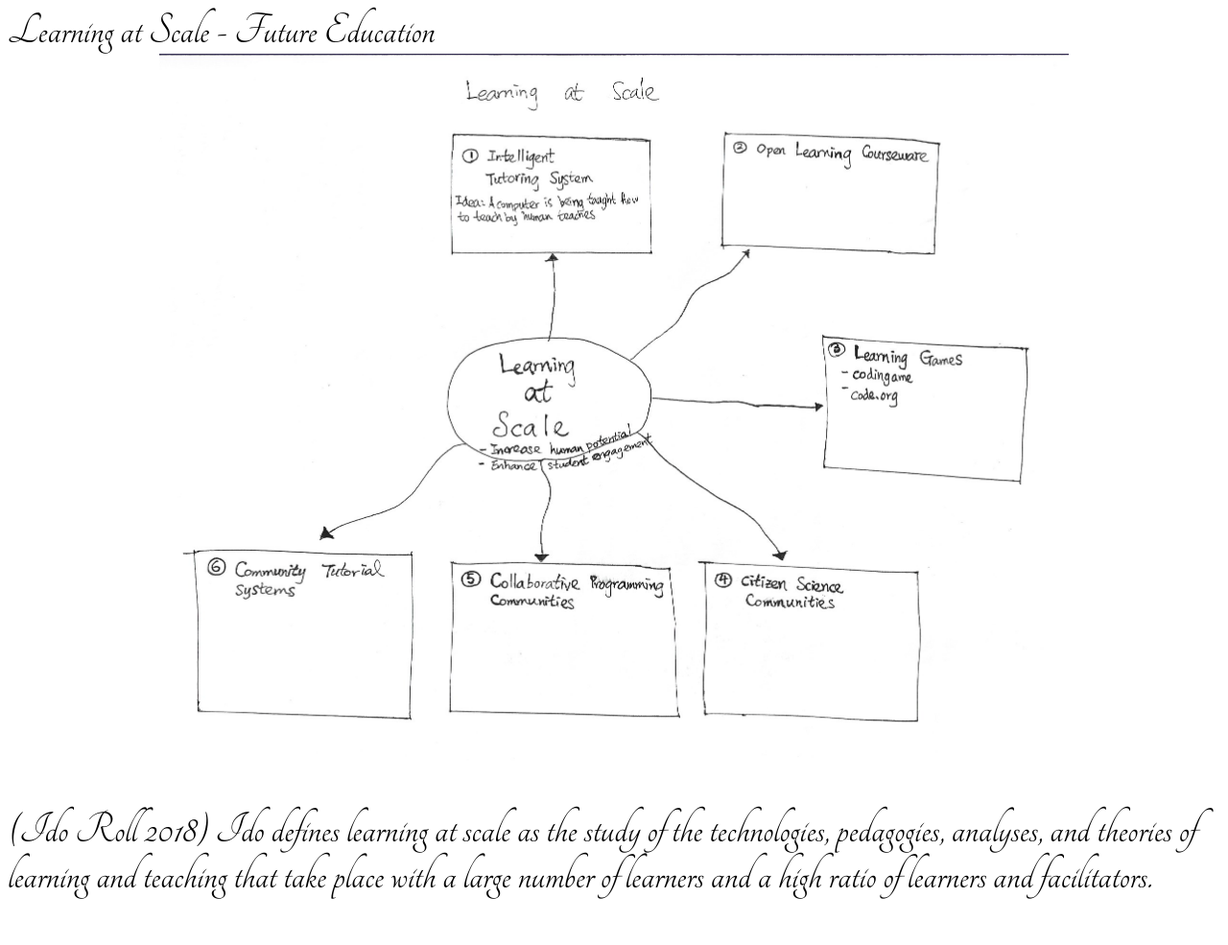
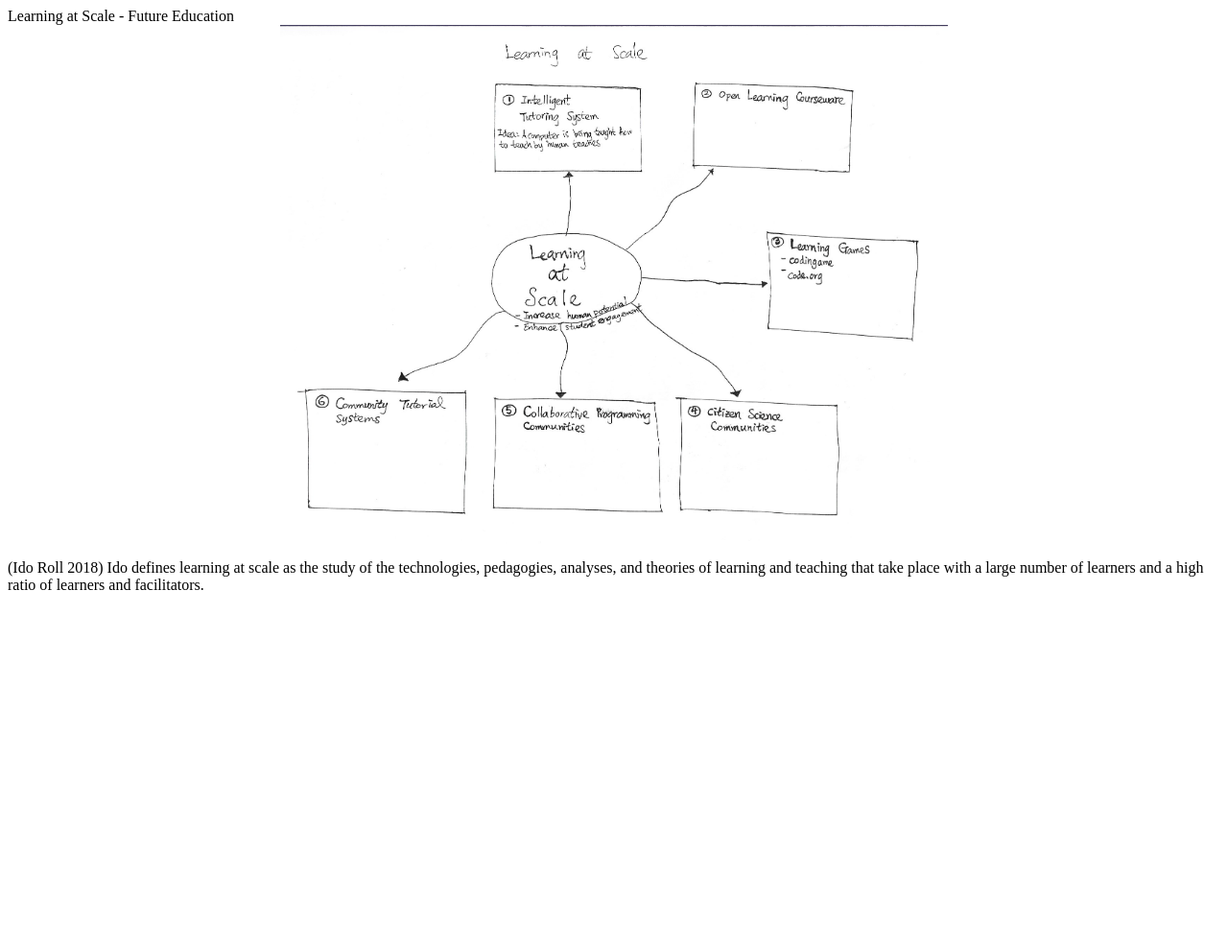
Before and after one commit to son520804/son520804.github.io, a Jekyll site: the page cv/learning_at_scale/index.html, which Jekyll copies as it is, in a window 1280 px wide. Shown: the whole page at 96% size. Built offline with Jekyll 4.4.1, drawn with Linux system fonts in a browser that asks for light colours; after the commit the page ends 900 px from its top, so only the background shows below that.

Commit message:
Update index.html

```diff
--- a/cv/learning_at_scale/index.html
+++ b/cv/learning_at_scale/index.html
@@ -7,7 +7,7 @@
 
     <style>
 
-        body {
+        h1 {
             font-family: 'Tangerine', serif;
             font-size: 48px;
           }
@@ -28,7 +28,7 @@
         <main>
             <div>Learning at Scale - Future Education</div>
             <div class="about_content">
-                <img src="learning_at_scale.PNG" class="about" alt="profile picture" style="width:75%"/>
+                <img src="learning_at_scale.PNG" class="about" alt="profile picture" style="width:55%"/>
             </div>
 		<p>(Ido Roll 2018) Ido defines learning at scale as the study of the technologies, pedagogies, analyses, and theories of learning and teaching that take place with a large number of learners and a high ratio of learners and facilitators.</p>
         </main>
```
